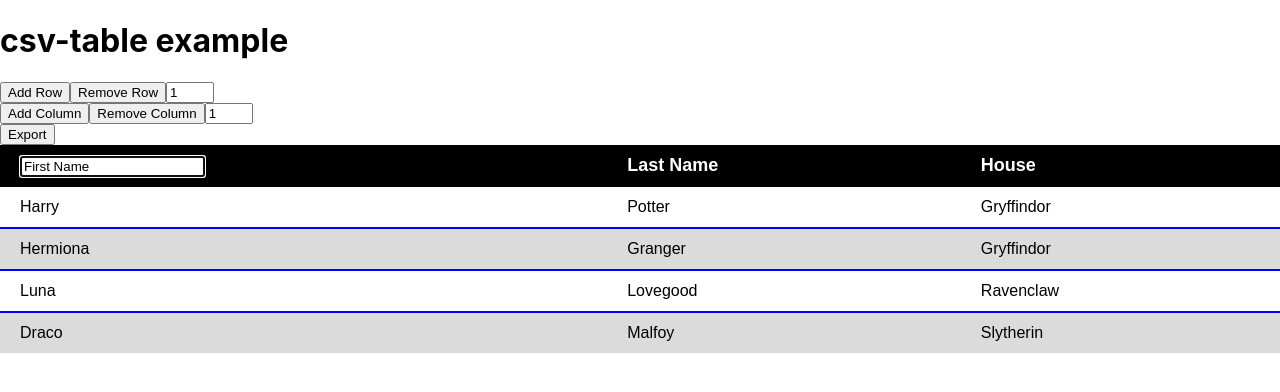
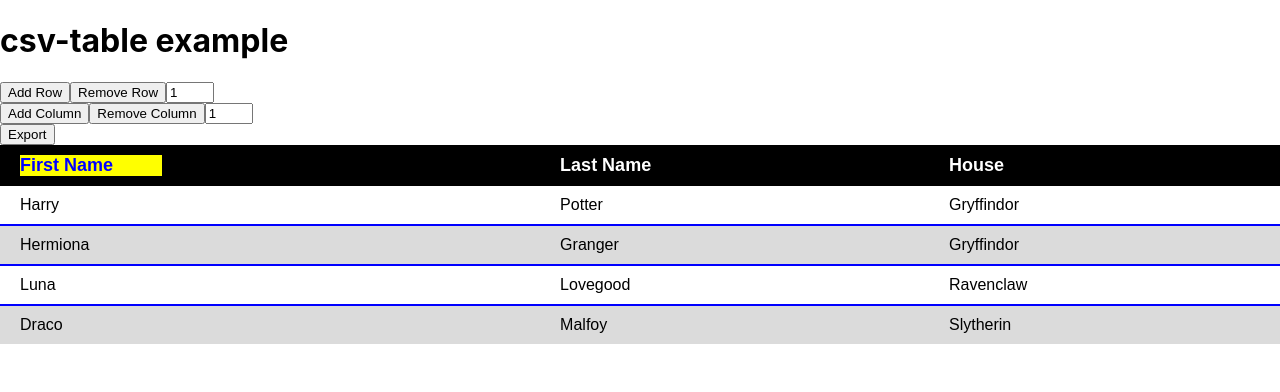
Before and after one commit to lekterable/csv-table, a React (Create React App) app: page / in a window 1280 px wide. Both pictures are taken after a click on the element "First Name". Shown: the top 392 px of the page. Built offline with nearby package versions, Linux system fonts and the light colour scheme.

Commit message:
Export editable field to separate component and add styles

```diff
--- a/src/table-csv/components/Cell.js
+++ b/src/table-csv/components/Cell.js
@@ -1,5 +1,6 @@
 import React, { useContext, useEffect, useState } from 'react'
 import { ContentContext, ModeContext } from '../contexts'
+import EditableField from './EditableField'
 
 export default ({ header, value, rowIndex, colIndex }) => {
   const { isEditable } = useContext(ModeContext)
@@ -30,33 +31,27 @@ export default ({ header, value, rowIndex, colIndex }) => {
 
   return header ? (
     <th className="table__cell table__cell--head">
-      {editMode ? (
-        <input
-          type="text"
+      <EditableField
         value={content}
-          onBlur={submitContent}
+        submitContent={submitContent}
         onChange={handleChange}
         onKeyDown={handleKeyDown}
-          ref={handleFocus}
+        onFocus={handleFocus}
+        toggleMode={toggleMode}
+        editMode={editMode}
       />
-      ) : (
-        <div onClick={toggleMode}>{content}</div>
-      )}
     </th>
   ) : (
     <td className="table__cell">
-      {editMode ? (
-        <input
-          type="text"
+      <EditableField
         value={content}
-          onBlur={submitContent}
+        submitContent={submitContent}
         onChange={handleChange}
         onKeyDown={handleKeyDown}
-          ref={handleFocus}
+        onFocus={handleFocus}
+        toggleMode={toggleMode}
+        editMode={editMode}
       />
-      ) : (
-        <div onClick={toggleMode}>{content}</div>
-      )}
     </td>
   )
 }
--- /dev/null
+++ b/src/table-csv/components/EditableField.js
@@ -0,0 +1,28 @@
+import React from 'react'
+
+export default ({
+  value,
+  submitContent,
+  onChange,
+  onKeyDown,
+  onFocus,
+  toggleMode,
+  editMode
+}) => {
+  return editMode ? (
+    <input
+      type="text"
+      className="editable-field editable-field--input"
+      value={value}
+      onBlur={submitContent}
+      onChange={onChange}
+      onKeyDown={onKeyDown}
+      ref={onFocus}
+      size={value.length + 1}
+    />
+  ) : (
+    <div className="editable-field" onClick={toggleMode}>
+      {value}
+    </div>
+  )
+}
--- a/src/table-csv/styles.scss
+++ b/src/table-csv/styles.scss
@@ -20,11 +20,26 @@
   }
   .table__cell {
     padding: 10px 20px;
-    height: 20px;
+    font-size: 16px;
     &--head {
       font-size: 18px;
       text-align: left;
       color: #fff;
     }
   }
+  .editable-field {
+    font-size: inherit;
+    color: inherit;
+    &--input {
+      padding: 0;
+      font-weight: inherit;
+      background-color: #ff0;
+      color: #00f;
+      font-family: inherit;
+      appearance: none;
+      border: none;
+      box-sizing: border-box;
+      outline: none;
+    }
+  }
 }
```
Lines whose indentation alone changed are shown as unchanged.
